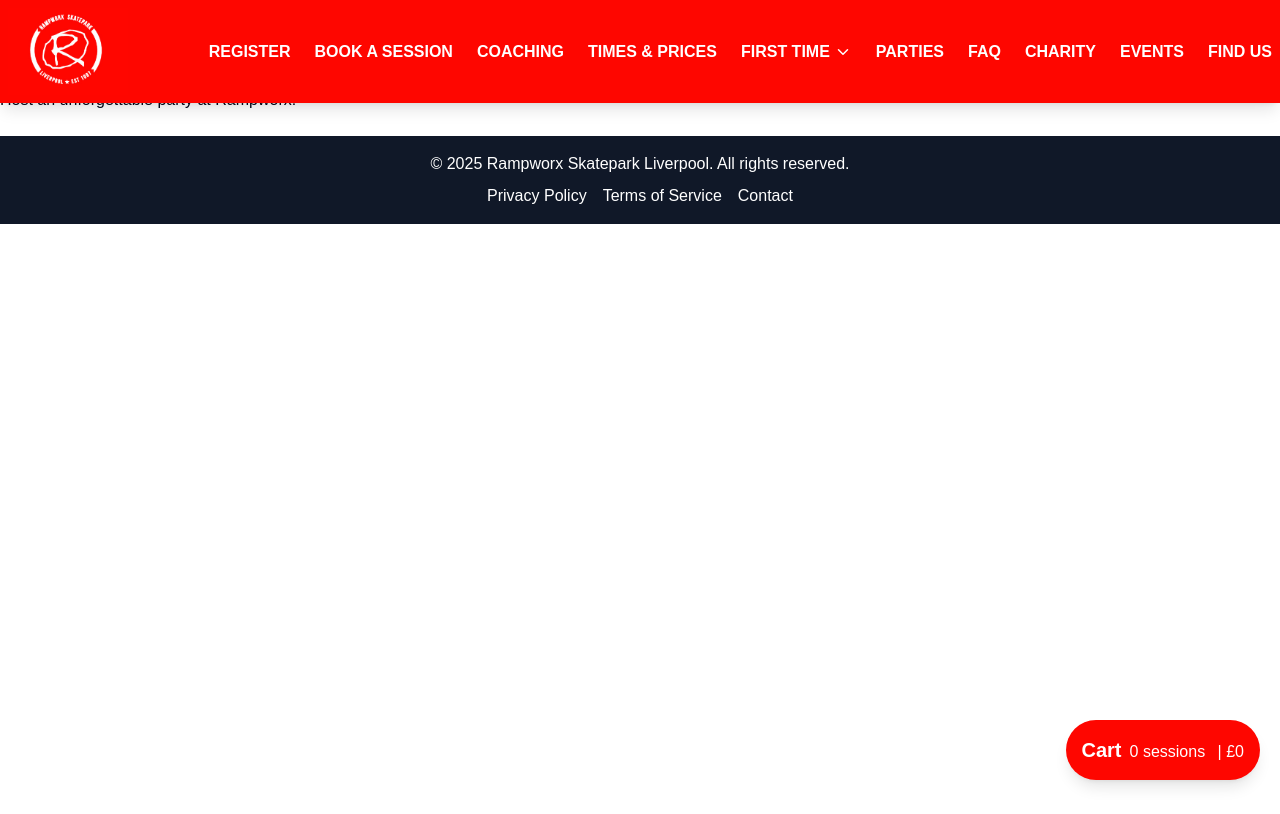
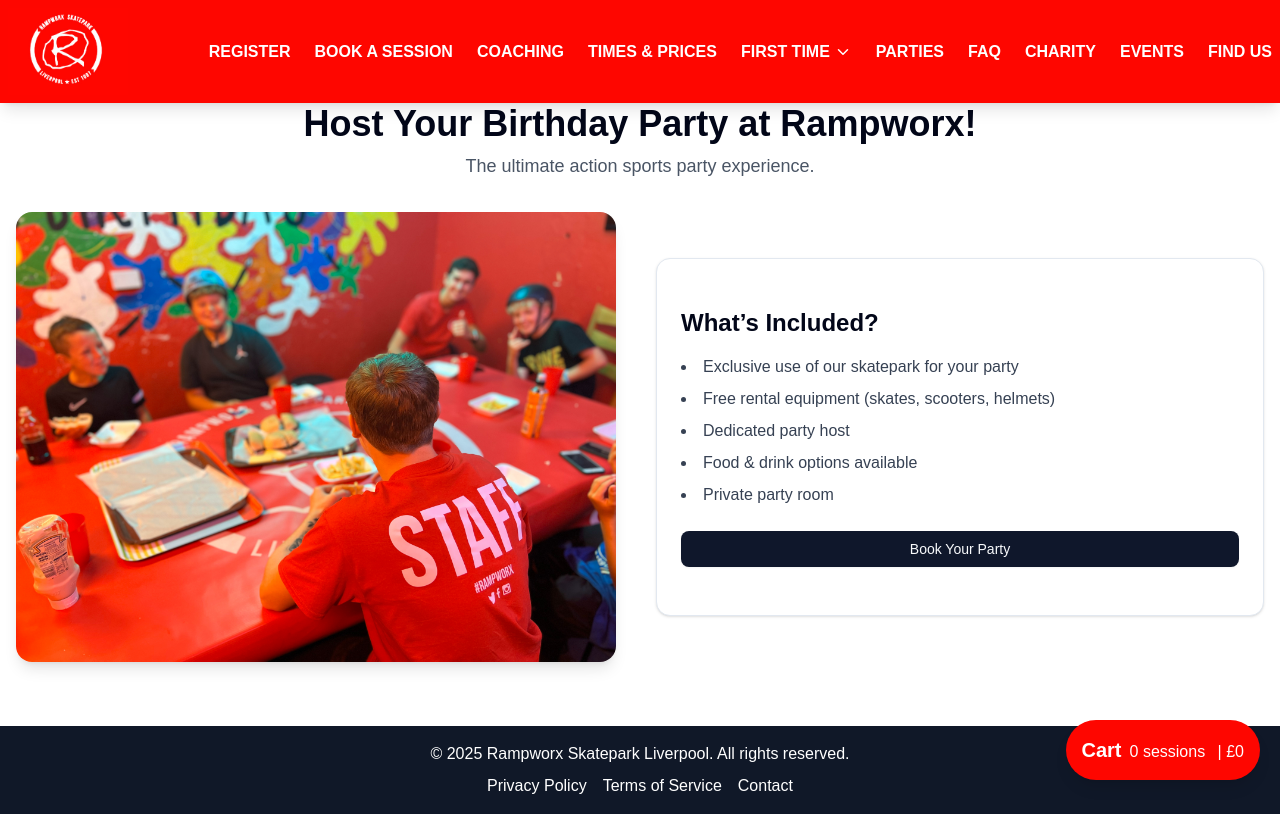
Before and after one commit to tyrone-rampworx/rampworx-ui, a Next.js app: page /parties in a window 1280 px wide. Built offline with nearby package versions, Linux system fonts and the light colour scheme.

Commit message:
added party page

```diff
--- a/package.json
+++ b/package.json
@@ -16,6 +16,7 @@
     "@stripe/stripe-js": "^5.10.0",
     "class-variance-authority": "^0.7.1",
     "clsx": "^2.1.1",
+    "framer-motion": "^12.4.10",
     "lucide-react": "^0.479.0",
     "next": "15.2.1",
     "react": "^19.0.0",
--- a/src/app/parties/page.tsx
+++ b/src/app/parties/page.tsx
@@ -1,8 +1,59 @@
+'use client';
+
+import { Card, CardContent } from '@/components/ui/card';
+import { Button } from '@/components/ui/button';
+import { motion } from 'framer-motion';
+import Image from 'next/image';
+
 export default function PartiesPage() {
-    return (
-      <main>
-        <h1>Parties</h1>
-        <p>Host an unforgettable party at Rampworx!</p>
-      </main>
-    );
-  }
+  return (
+    <div className="container mx-auto py-10 px-4">
+      <motion.div
+        initial={{ opacity: 0, y: 20 }}
+        animate={{ opacity: 1, y: 0 }}
+        transition={{ duration: 0.5 }}
+        className="text-center mb-8"
+      >
+        <h1 className="text-4xl font-bold">Host Your Birthday Party at Rampworx!</h1>
+        <p className="mt-2 text-lg text-gray-600">The ultimate action sports party experience.</p>
+      </motion.div>
+
+      <div className="grid md:grid-cols-2 gap-8">
+        <motion.div
+          initial={{ opacity: 0, x: -20 }}
+          animate={{ opacity: 1, x: 0 }}
+          transition={{ duration: 0.5 }}
+        >
+          <Image
+            src="/images/party1.jpg"
+            alt="Birthday Party at Rampworx"
+            width={600}
+            height={400}
+            className="rounded-2xl shadow-lg"
+          />
+        </motion.div>
+
+        <motion.div
+          initial={{ opacity: 0, x: 20 }}
+          animate={{ opacity: 1, x: 0 }}
+          transition={{ duration: 0.5 }}
+          className="flex flex-col justify-center"
+        >
+          <Card>
+            <CardContent className="p-6">
+              <h2 className="text-2xl font-semibold mb-4">What’s Included?</h2>
+              <ul className="list-disc list-inside text-gray-700 space-y-2">
+                <li>Exclusive use of our skatepark for your party</li>
+                <li>Free rental equipment (skates, scooters, helmets)</li>
+                <li>Dedicated party host</li>
+                <li>Food & drink options available</li>
+                <li>Private party room</li>
+              </ul>
+              <Button className="mt-6 w-full">Book Your Party</Button>
+            </CardContent>
+          </Card>
+        </motion.div>
+      </div>
+    </div>
+  );
+}
```
Also changed, not shown: public/images/party1.jpg (added), 1 other file (tests, documents, lock files or other folders).
